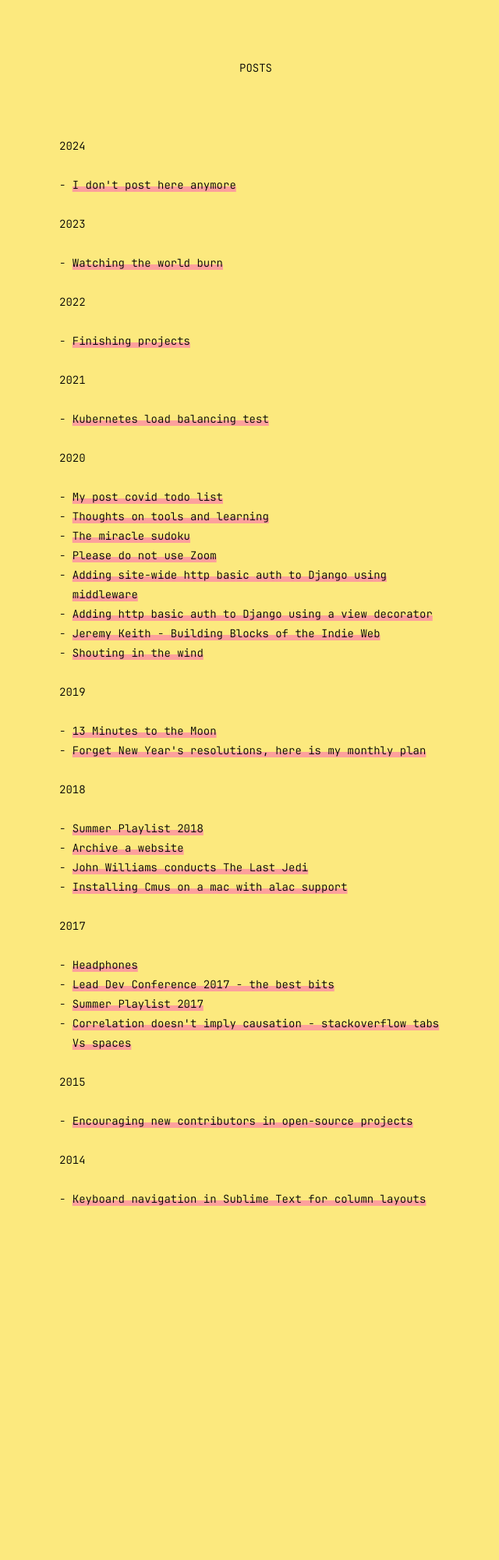
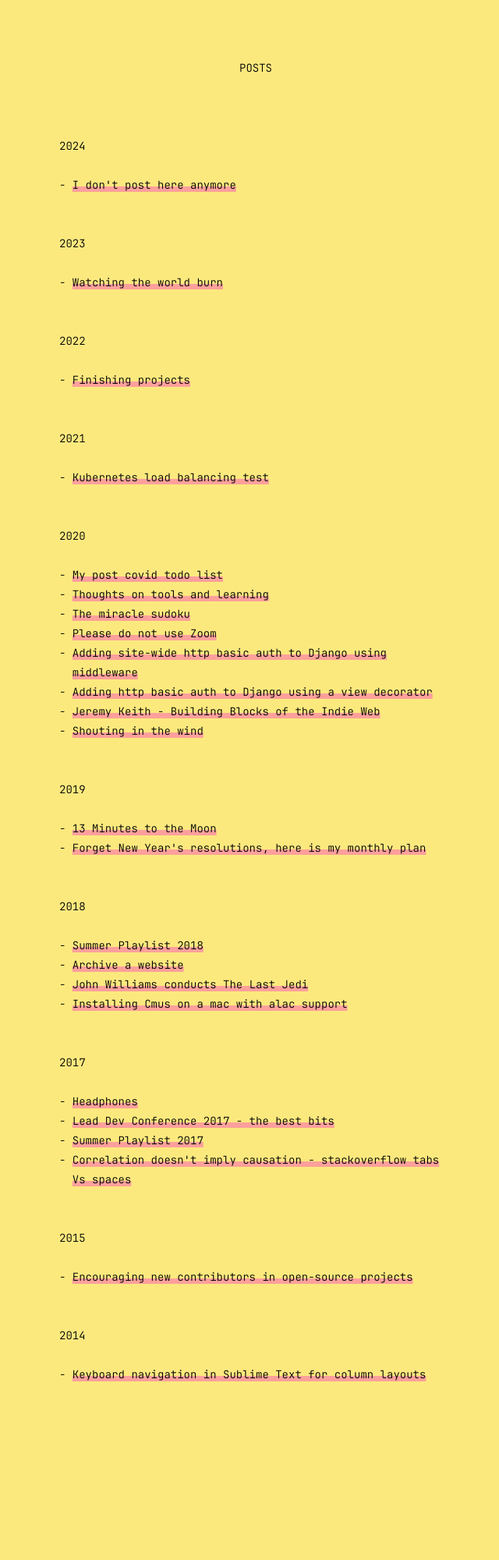
Before and after one commit to olorton/olorton.github.io, a Jekyll site: the page built from posts.html, in a window 1280 px wide. Shown: the whole page at 78% size, without its empty margins (312-952 px from the left). Built offline with Jekyll 4.4.1, drawn with Linux system fonts in a browser that asks for light colours; before the commit the page ends 1600 px from its top, so only the background shows below that.

Commit message:
Fix whitespace

```diff
--- a/_sass/site.scss
+++ b/_sass/site.scss
@@ -20,7 +20,7 @@ body {
     max-width: 80ch;
     background-color: $color_bg;
     margin: $lineheight auto 2*$lineheight auto;
-    padding: 0 1ch;
+    padding: 0 1ch 6*$lineheight 1ch;
     font-family: jetbrainsmono, monospace;
     font-size: $fontsize;
     line-height: $lineheight;
@@ -48,7 +48,7 @@ h2 {
     font-size: $fontsize;
     font-weight: normal;
     text-transform: uppercase;
-    margin: $lineheight 0;
+    margin: 2*$lineheight 0 $lineheight 0;
     padding: 0 0 $lineheight 0;
     display: block;
     position: relative;
```
